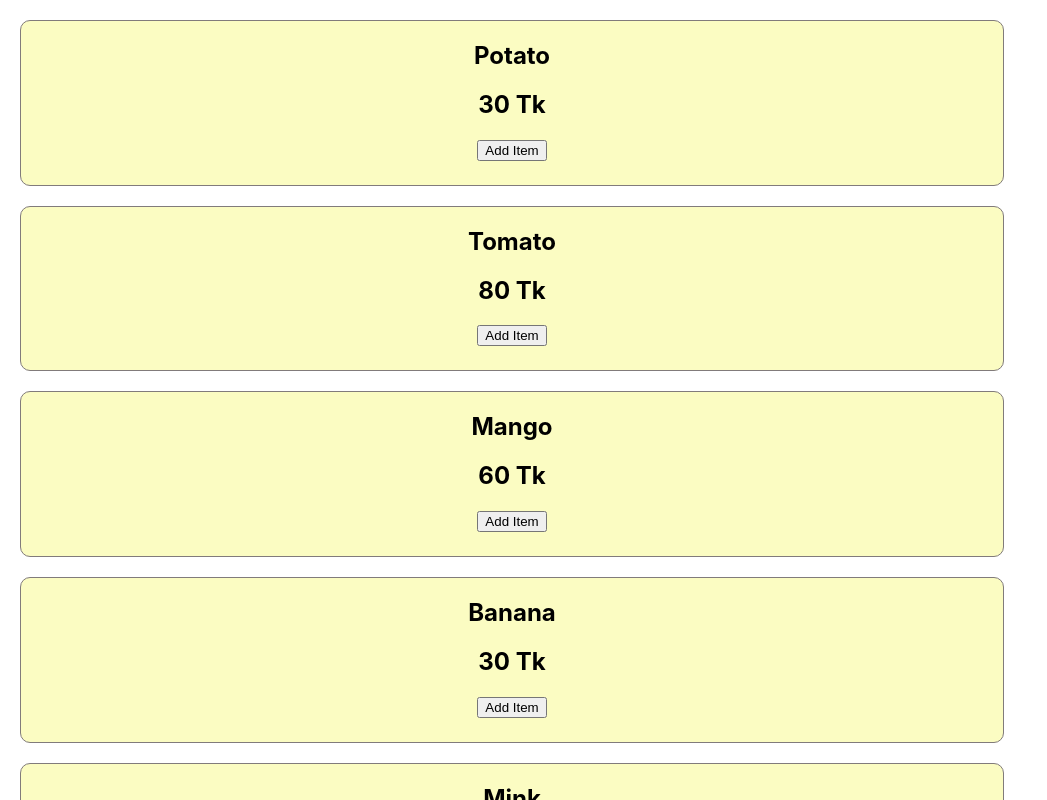
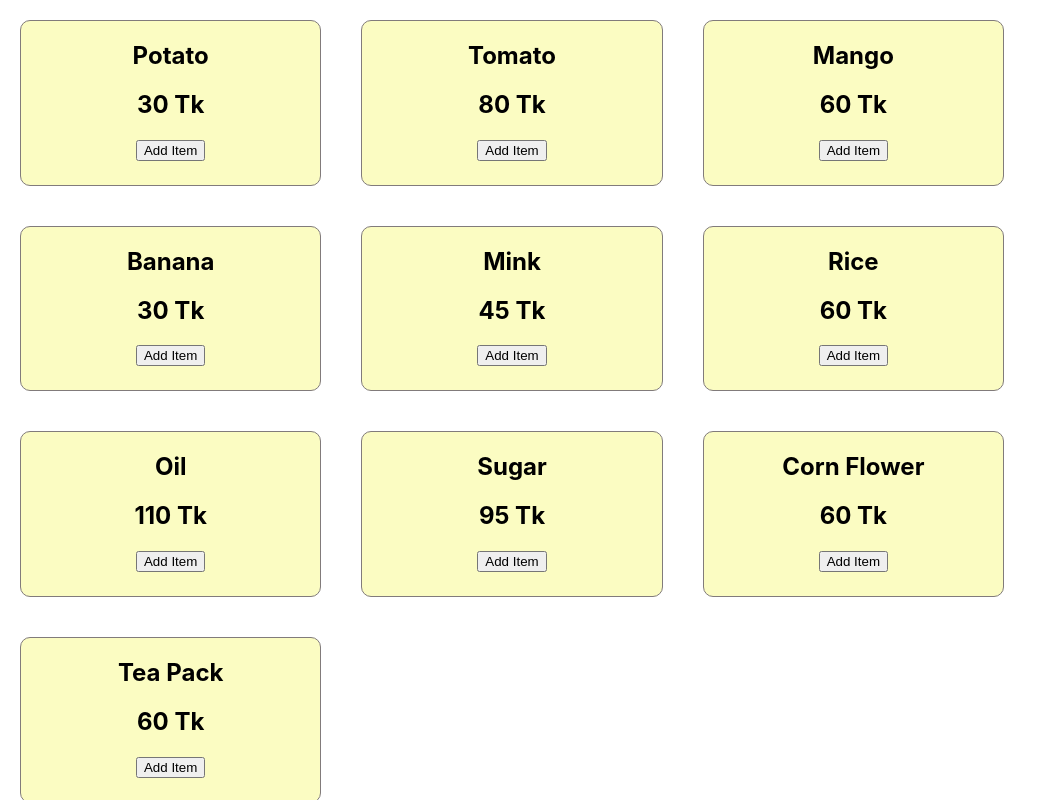
Before and after one commit to codex-zubair/grocery-shop, a React (Create React App) app: page / in a window 1280 px wide. Shown: the top 800 px of the page, without its empty margins (0-1047 px from the left). Built offline with nearby package versions, Linux system fonts and the light colour scheme.

Commit message:
adde responsive mood

```diff
--- a/src/App.css
+++ b/src/App.css
@@ -34,7 +34,10 @@ main {
   grid-template-columns: 80% 20%;
 }
 
-
+.card-section {
+  display: grid;
+  grid-template-columns: repeat(3, 1fr);
+}
 
 @keyframes App-logo-spin {
   from {
@@ -54,4 +57,9 @@ main {
     flex-direction: column-reverse;
   }
 
+  .card-section {
+    display: block;
+
+  }
+
 }
```
Also changed, not shown: src/Component/Card/Card.js (+7 -1 lines).
